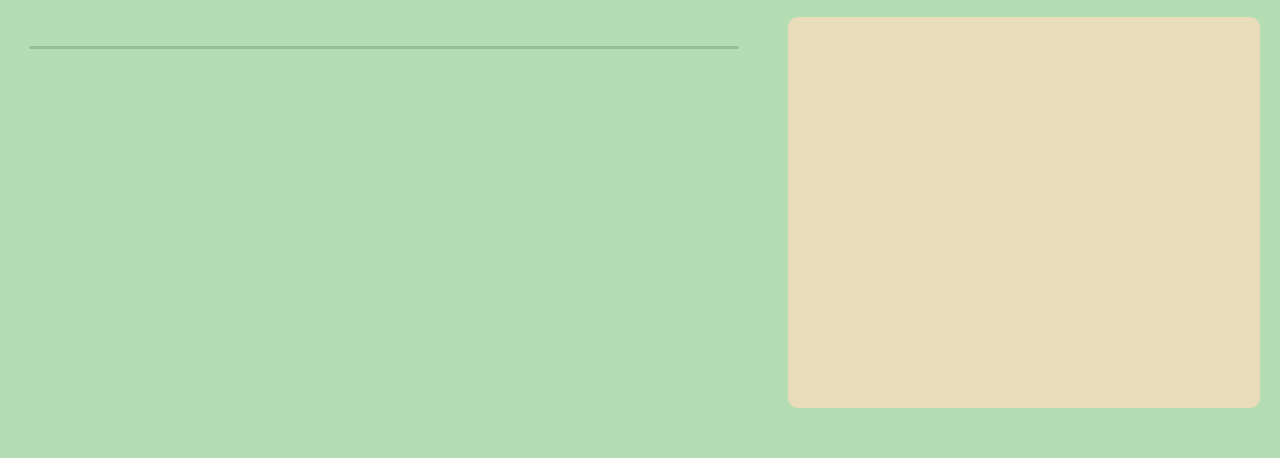
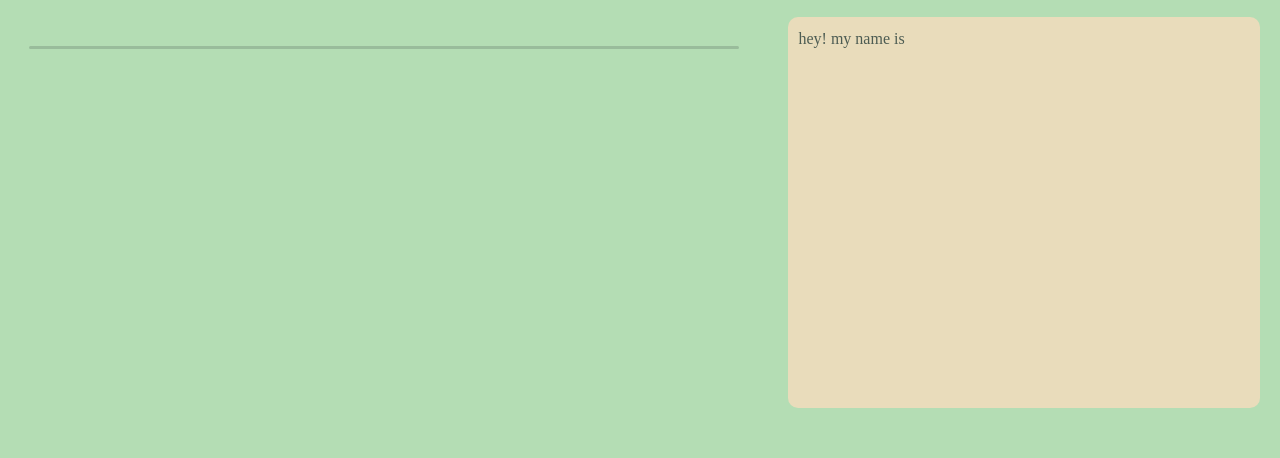
Before and after one commit to n-kly/bitcamp-2023, a React (Create React App) app in the folder frontend/bitcamp-farm-buddy/: page / in a window 1280 px wide. Both pictures are taken after a click on the button 814 px from the left and 408 px from the top of the page. Shown: the top 458 px of the page. Built offline with nearby package versions, Linux system fonts and the light colour scheme; a web font is replaced by a local one.

Commit message:
typing animation

```diff
--- a/frontend/bitcamp-farm-buddy/package.json
+++ b/frontend/bitcamp-farm-buddy/package.json
@@ -18,6 +18,7 @@
     "react-router-dom": "^6.10.0",
     "react-scripts": "5.0.1",
     "react-transition-group": "^4.4.5",
+    "react-type-animation": "^3.0.1",
     "three": "^0.151.3",
     "web-vitals": "^2.1.4"
   },
--- a/frontend/bitcamp-farm-buddy/src/components/SpeechBubble.js
+++ b/frontend/bitcamp-farm-buddy/src/components/SpeechBubble.js
@@ -1,13 +1,25 @@
-
+import { TypeAnimation } from "react-type-animation";
 
 const SpeechBubble = ({results}) => {
+    let introduce = "hey! my name is buddy and i love to farm!!!!!!!! "
     const buddy = results.buddy;
 
 
     return (
         <div className="speech-container">
             <div className="speech-bubble">
-                <p>{buddy}</p>
+                <TypeAnimation
+                    speed={50}
+                    sequence={[introduce]}
+                    repeat={0}
+                    cursor={false}/>
+                <br /> <br /> <br />
+                {buddy &&
+                <TypeAnimation
+                    speed={80}
+                    sequence={[buddy.toLowerCase()]}
+                    repeat={0}
+                    cursor={false}/>}
             </div>
 
         </div>
--- a/frontend/bitcamp-farm-buddy/src/pages/Results.js
+++ b/frontend/bitcamp-farm-buddy/src/pages/Results.js
@@ -2,7 +2,6 @@ import Crops from "../components/Crops";
 import SpeechBubble from "../components/SpeechBubble";
 import Buddy from "../components/Buddy";
 import Slide from "@mui/material/Slide";
-import Fade from "@mui/material/Fade";
 import { useRef } from "react";
 
 const Results = ({ results }) => {
```
Also changed, not shown: 1 other file (tests, documents, lock files or other folders).
